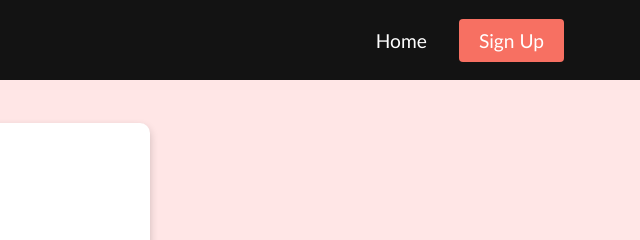
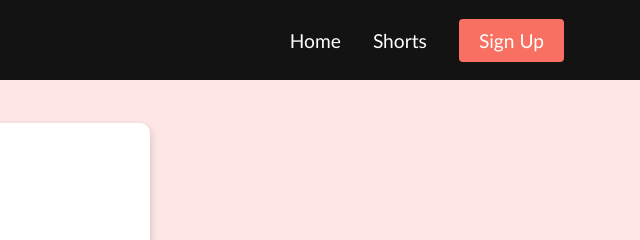
Before and after one commit to Randabble/ForestHacks-Hackathon, a plain HTML site: page shorts.html in a window 1280 px wide. Shown: the top 240 px of the page, 640-1280 px from the left. Drawn offline with Linux system fonts and the light colour scheme.

Commit message:
Updated shorts.html navbar

```diff
--- a/shorts.html
+++ b/shorts.html
@@ -22,6 +22,9 @@
       <ul class="navbar__menu">
         <li class="navbar__item">
           <a href="/index.html" class="navbar__links">Home</a>
+        </li>
+        <li class="navbar__item">
+          <a href="/shorts.html" class="navbar__links">Shorts</a>
         </li>
         <li class="navbar__btn">
           <a href="/signup.html" class="navbarbutton">Sign Up</a>
```
